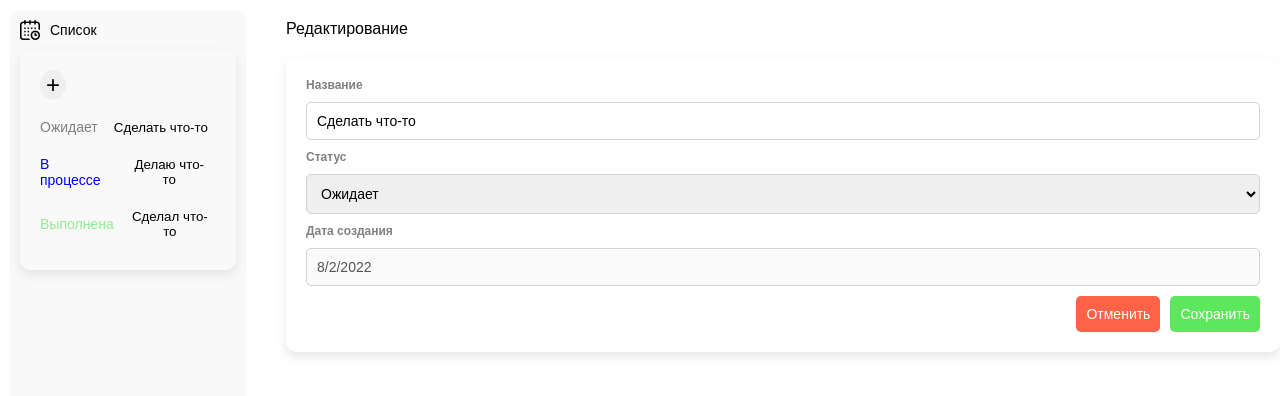
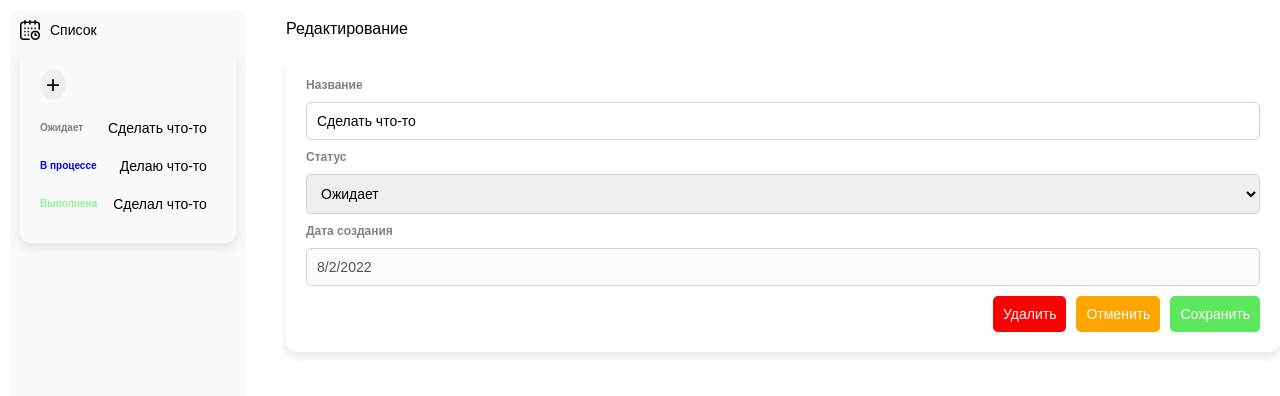
Before and after one commit to divnvp/to-do-react, a React (Create React App) app: page / in a window 1280 px wide. Both pictures are taken after a click on the button "Сделать что-то". Shown: the top 396 px of the page. Built offline with nearby package versions, Linux system fonts and the light colour scheme.

Commit message:
fix: code

```diff
--- a/src/App.js
+++ b/src/App.js
@@ -32,18 +32,28 @@ function App() {
       tasks.splice(index, 1);
     }
 
-    tasks.push(newTask);
+    if (newTask.name.length > 1) {
+      tasks.push(newTask);
 
-    setTasks(tasks);
-    localStorage.setItem("tasks", JSON.stringify(tasks));
-    window.location.reload();
+      setTasks(tasks);
+      localStorage.setItem("tasks", JSON.stringify(tasks));
+      window.location.reload();
+    }
   }
 
   const createTask = () => {
-    setCurrentTaskId(tasks.length + 2);
+    setCurrentTaskId(tasks[tasks.length - 1].id + 1);
     setCurrentTaskName(" ");
     setCurrentTaskStatus("waiting");
     setCurrentTaskDate(new Date());
+  }
+
+  const deleteTask = (taskId) => {
+    const index = tasks.findIndex(t => t.id === taskId);
+    tasks.splice(index, 1);
+
+    localStorage.setItem("tasks", JSON.stringify(tasks));
+    window.location.reload();
   }
 
   return (
@@ -65,6 +75,7 @@ function App() {
               currentTaskStatus={currentTaskStatus}
               currentTaskDate={currentTaskDate}
               save={saveTask}
+              delete={deleteTask}
             />
           }
         </main>
--- a/src/App.scss
+++ b/src/App.scss
@@ -91,16 +91,17 @@ button {
   display: flex;
   flex-direction: row;
   align-items: center;
-  justify-content: flex-start;
+  justify-content: space-between;
   gap: 10px;
 
   padding: 10px 0;
 
-  font-size: 14px;
-
   &__button {
     border: none;
     background-color: transparent;
+
+    font-size: 14px;
+
 
     &:hover, &:active {
       background-color: lightgray;
@@ -108,6 +109,11 @@ button {
 
       color: white;
     }
+  }
+
+  &__status {
+    font-size: 10px;
+    font-weight: bold;
   }
 }
 
@@ -158,7 +164,7 @@ button {
       border: none;
       border-radius: 5px;
 
-      background-color: tomato;
+      background-color: orange;
 
       font-size: 14px;
       color: white;
@@ -166,7 +172,23 @@ button {
       padding: 10px;
 
       &:hover {
-        background-color: #d3513a;
+        background-color: #c78400;
+      }
+    }
+
+    &_delete {
+      border: none;
+      border-radius: 5px;
+
+      background-color: red;
+
+      font-size: 14px;
+      color: white;
+
+      padding: 10px;
+
+      &:hover {
+        background-color: #cc0000;
       }
     }
   }
--- a/src/components/UIMain.js
+++ b/src/components/UIMain.js
@@ -33,6 +33,10 @@ export function UIMain(props) {
     })
   }
 
+  const deleteTask = () => {
+    props.delete(props.currentTaskId);
+  }
+
   const cancelChanges = () => {
     setInputValue(task.name);
     setStatusValue(task.status);
@@ -65,6 +69,13 @@ export function UIMain(props) {
 
           <section className="main__button">
             <button
+              onClick={deleteTask}
+              className="main__button_delete"
+            >
+              Удалить
+            </button>
+
+            <button
               onClick={cancelChanges}
               className="main__button_cancel"
             >
```
